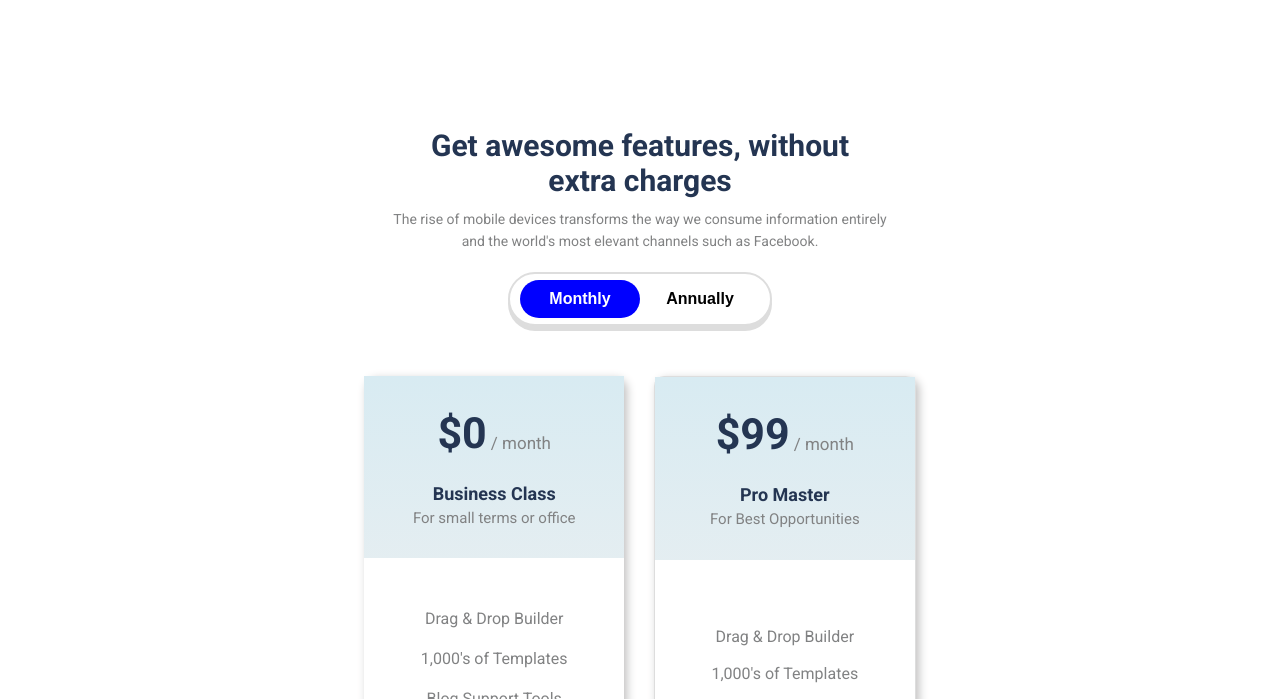
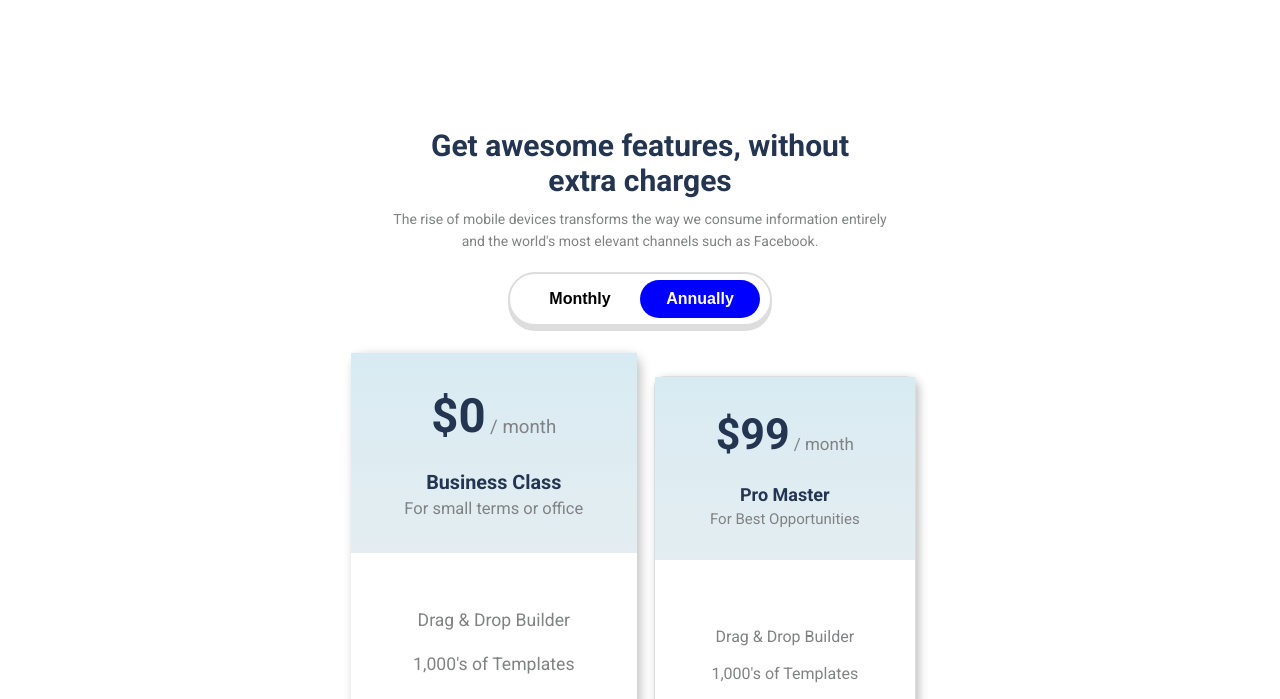
Before and after one commit to rajesh-addala/app_lab, a plain HTML site: page index.html in a window 1280 px wide. Both pictures are taken after a click on the button "Monthly". Shown: the part 4366-5065 px from the top of the page. Drawn offline with Linux system fonts and the light colour scheme; a web font is replaced by a local one.

Commit message:
Slight Modifications

```diff
--- a/index.html
+++ b/index.html
@@ -277,12 +277,12 @@
             </div>
             <div class="sec8-btm">
                 <div class="sec8-btm1">
-                    <button class="sec8-btn1">Monthly</button>
-                    <button class="sec8-btn2">Annually</button>
+                    <button class="sec8-btn1" id="sec8Btn1">Monthly</button>
+                    <button class="sec8-btn2" id="sec8Btn2">Annually</button>
                 </div>
                 <div class="sec8-btm2">
                     <!-- Left -->
-                    <div class="sec8-btm-left">
+                    <div class="sec8-btm-left" id="sec8BtmLeft">
                         <div class="sec8-btm-card-top">
                             <div class="pric">
                                 <span>$0</span>
@@ -300,7 +300,7 @@
                         </div>
                     </div>
                     <!-- Right -->
-                    <div class="sec8-btm-right">
+                    <div class="sec8-btm-right" id="sec8BtmRight">
                         <div class="sec8-btm-card2-top">
                             <div class="pric">
                                 <span>$99</span>
@@ -427,6 +427,6 @@
         <p>Copyright @Rajesh Addala ABCT Batch 01 Feb 2025. All Rights Reserved</p>
     </div>
 
-
+<script src="script.js"></script>
 </body>
 </html>
--- /dev/null
+++ b/script.js
@@ -0,0 +1,23 @@
+let sec8Btn1=document.getElementById("sec8Btn1");
+let sec8Btn2=document.getElementById("sec8Btn2");
+
+let sec8BtmLeft=document.getElementById("sec8BtmLeft");
+let sec8BtmRight=document.getElementById("sec8BtmRight");
+
+
+
+
+sec8Btn1.onclick=function(){
+    sec8BtmLeft.classList.add("sec8-btm-left-js");
+    sec8BtmRight.classList.remove("sec8-btm-right-js");
+    sec8Btn1.classList.toggle("btn1-js");
+    sec8Btn2.classList.toggle("btn2-js");
+}
+
+sec8Btn2.onclick=function(){
+    sec8BtmLeft.classList.remove("sec8-btm-left-js");
+
+    sec8BtmRight.classList.add("sec8-btm-right-js");
+    sec8Btn2.classList.toggle("btn2-js");
+    sec8Btn1.classList.toggle("btn1-js");
+ }
--- a/style.css
+++ b/style.css
@@ -571,6 +571,30 @@ height: 75%;
     width: 120px;
     height: 38px;
 }
+.btn1-js{
+    background-color: #fff;
+    color: #000;
+    border: 0;
+    border-radius: 50px;
+    font-size: 16px;
+    font-weight: 600;
+    cursor: pointer;
+    width: 120px;
+    height: 38px;
+}
+.btn2-js{
+    background-color: blue;
+    color:#fff;
+    border: 0;
+    border-radius: 50px;
+    font-size: 16px;
+    font-weight: 600;
+    cursor: pointer;
+    width: 120px;
+    height: 38px;
+}
+
+
 
 
 .sec8-btm-left{
@@ -579,6 +603,10 @@ height: 75%;
     border-radius: 10px;
     background-color: white;
     box-shadow: 3px 3px 10px #c0bfbf;
+    transition: 0.6s;
+}
+.sec8-btm-left-js, .sec8-btm-right-js{
+    transform: scale(1.1);
 }
 .sec8-btm-right{
     width: 22%;
@@ -586,6 +614,7 @@ height: 75%;
     border: 1px solid #ddd;
     border-radius: 10px;
     box-shadow: 3px 3px 10px #c0bfbf;
+    transition: 0.6s;
 }
 /* Left Card */
 
@@ -829,7 +858,7 @@ height: 75%;
     gap: 10px;
 }
 .sec10-btm-card{
-    height: 15%;
+    height: 20%;
     width: 100%;
     background-color: #c0bfbf3f;
     display: flex;
@@ -837,11 +866,10 @@ height: 75%;
     justify-content: space-between;
     padding:5px 30px;
     box-sizing: border-box;
-
 }
 .sec10-btm-card > span{
     color: #283c5f;
-    font-size: 18px;
+    font-size: 16px;
     font-weight: 600;
 }
 /* section11 */
```
